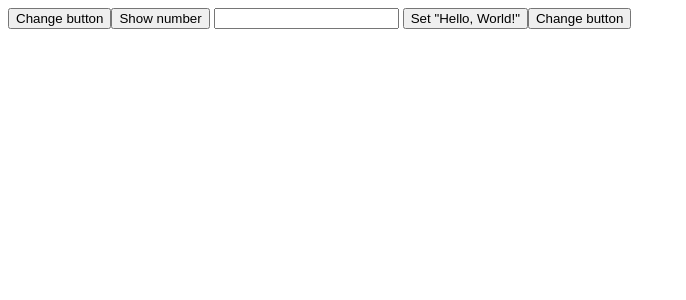
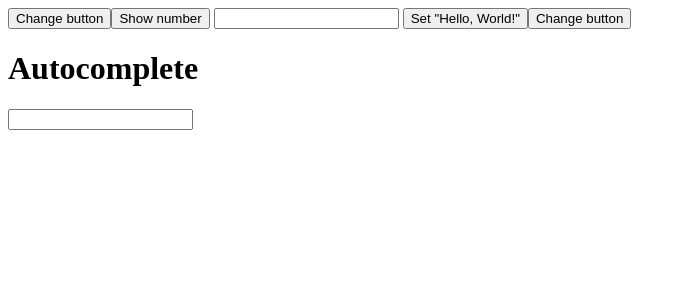
Before and after one commit to chupapee/syntellect-test, a React (Vite) app: page / in a window 1280 px wide. Shown: the top 300 px of the page, without its empty margins (0-686 px from the left). Built offline with nearby package versions, Linux system fonts and the light colour scheme.

Commit message:
feat: add autocomplete component (the 2nd control)

```diff
--- a/src/App.tsx
+++ b/src/App.tsx
@@ -1,9 +1,11 @@
+import { Autocomplete } from '@/features/autocomplete';
 import { InputWithButtons } from '@/features/inputWithButtons';
 
 export const App = () => {
 	return (
 		<div>
 			<InputWithButtons leftBtnExists={true} rightBtnExists={true} />
+			<Autocomplete maxCount={3} />
 		</div>
 	);
 };
--- /dev/null
+++ b/src/features/autocomplete/index.ts
@@ -0,0 +1 @@
+export { Autocomplete } from './ui';
--- /dev/null
+++ b/src/features/autocomplete/model/helpers/useCountries.ts
@@ -0,0 +1,37 @@
+import { useState } from 'react';
+
+import { CountryInfo, getCountryByName } from '@/api/apiService';
+import { timeout } from '@/shared/helpers/timeout';
+
+export function useCountries(maxCount?: number) {
+	const [countries, setCountries] = useState<CountryInfo[]>([]);
+	const [status, setStatus] = useState<'loading' | 'error' | 'success' | null>(null);
+	const [error, setError] = useState<string | null>(null);
+
+	const fetchCountries = async (value: string) => {
+		if (value.length > 0) {
+			try {
+				setStatus('loading');
+				setCountries([]);
+				const list = await getCountryByName(value);
+				await timeout(300);
+				if (list.length > 0) {
+					setCountries(list.slice(0, maxCount));
+					setStatus('success');
+				} else {
+					throw new Error('Countries not found!');
+				}
+			} catch (error) {
+				setStatus('error');
+				if (error instanceof Error) {
+					setError(error.message);
+				} else setError('Oops.. Something went wrong!');
+			}
+		} else {
+			setStatus('success');
+			setCountries([]);
+		}
+	};
+
+	return { fetchCountries, countries, status, error };
+}
--- /dev/null
+++ b/src/features/autocomplete/ui/Autocomplete.tsx
@@ -0,0 +1,46 @@
+import { ChangeEvent, useState, useTransition } from 'react';
+
+import { CountryInfo } from '@/api/apiService';
+
+import { useCountries } from '../model/helpers/useCountries';
+
+interface IAutocomplete {
+	maxCount?: number;
+}
+
+export const Autocomplete = ({ maxCount }: IAutocomplete) => {
+	const [controlVal, setControlVal] = useState('');
+	const [isPending, startTransition] = useTransition();
+
+	const { fetchCountries, countries, status, error } = useCountries(maxCount);
+
+	const handleChange = async (e: ChangeEvent<HTMLInputElement>) => {
+		const val = e.target.value;
+		setControlVal(val);
+		startTransition(() => {
+			fetchCountries(val);
+		});
+	};
+
+	const selectCountry = (country: CountryInfo) => {
+		setControlVal(country.fullName);
+	};
+
+	return (
+		<div>
+			<h1>Autocomplete</h1>
+			<input value={controlVal} onChange={handleChange} />
+			{(status === 'loading' || isPending) && <p>Loading...</p>}
+			{countries.map((c) => (
+				<div key={c.name}>
+					<button onClick={() => selectCountry(c)}>
+						<p>{c.name}</p>
+						<img src={c.flag} alt={c.name} />
+						<p>{c.fullName}</p>
+					</button>
+				</div>
+			))}
+			{status === 'error' && <h2>{error}</h2>}
+		</div>
+	);
+};
--- /dev/null
+++ b/src/features/autocomplete/ui/index.ts
@@ -0,0 +1 @@
+export { Autocomplete } from './Autocomplete';
--- /dev/null
+++ b/src/shared/helpers/timeout.ts
@@ -0,0 +1 @@
+export const timeout = async (ms: number) => new Promise((ok) => setTimeout(ok, ms));
```
